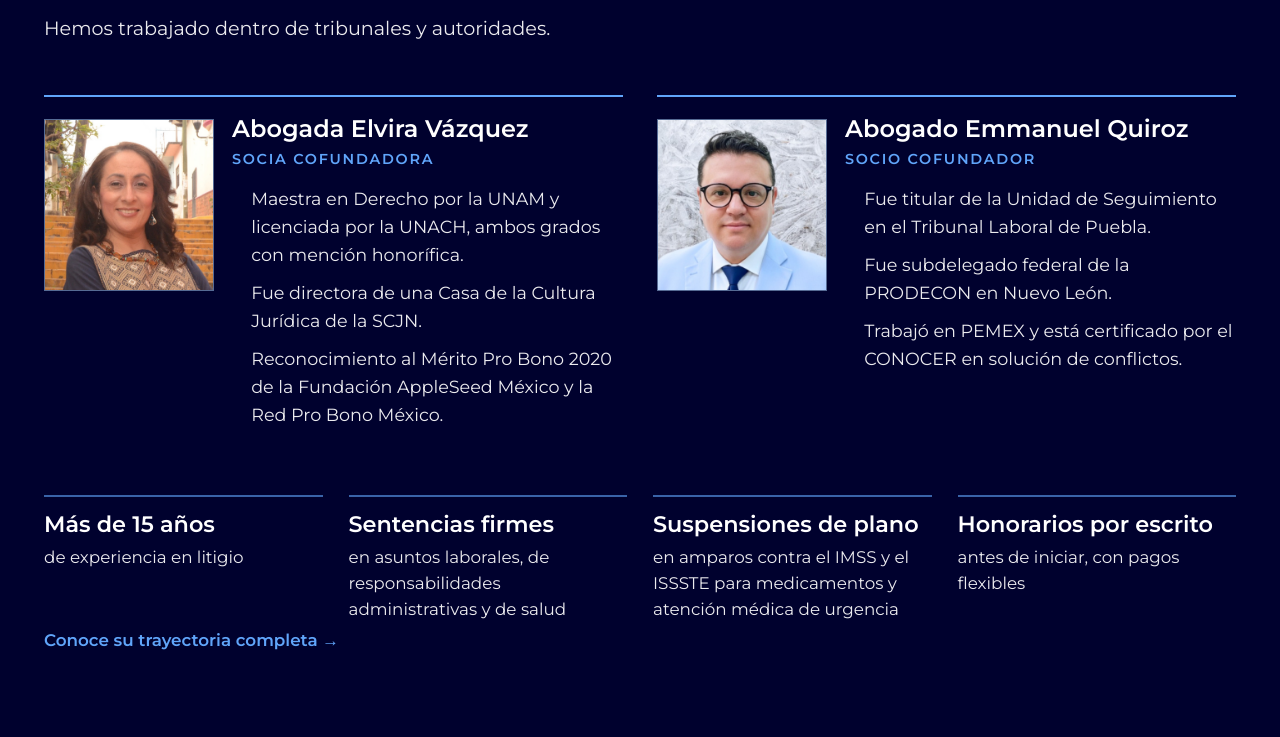
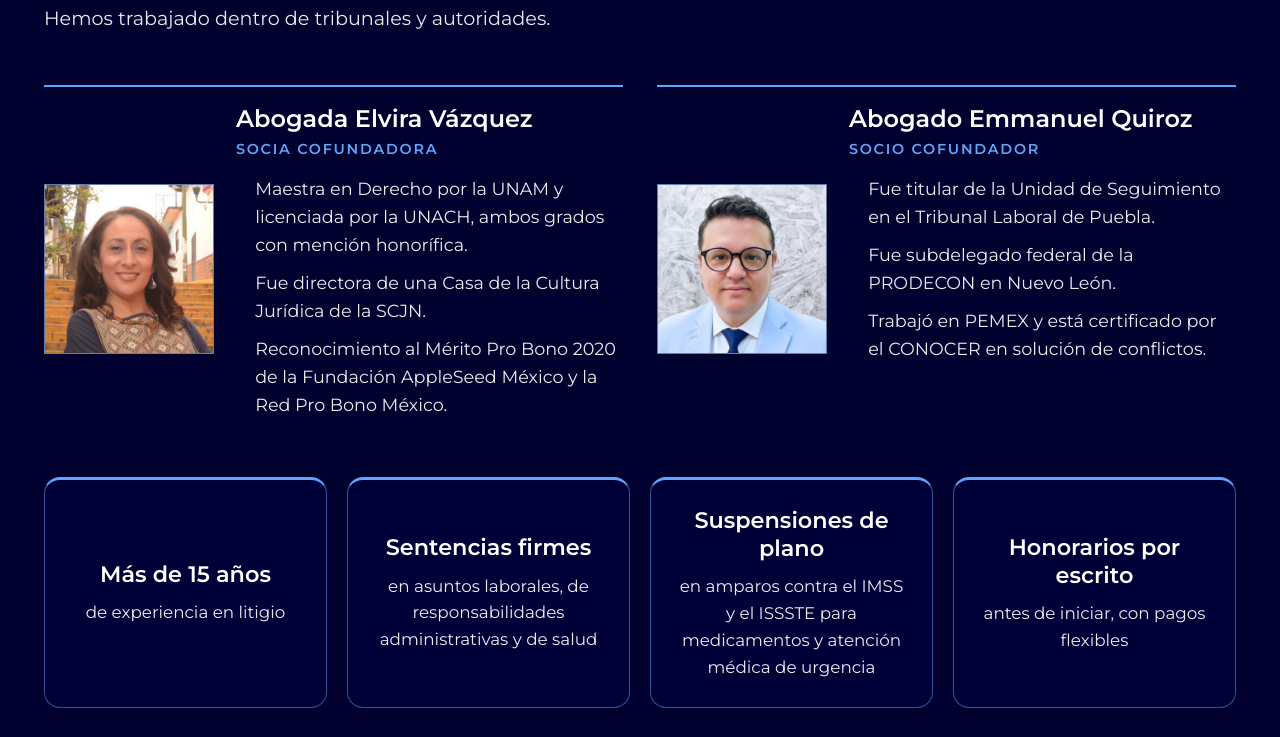
Before and after one commit to dignitasabogacia/web, a plain HTML site: page index.html in a window 1280 px wide. Shown: the part 1862-2599 px from the top of the page. Drawn offline with Linux system fonts and the light colour scheme.

Commit message:
Add files via upload

```diff
--- a/css/rediseno.css
+++ b/css/rediseno.css
@@ -91,25 +91,29 @@ body:not(.rd-corre) #inicio h1.rd-marca{animation:trazo 1.1s cubic-bezier(.22,1,
 .rd-res .res-barra{display:none}
 
 /* ---------- Equipo ---------- */
-.rd-eq{background:var(--rd-az1);padding:100px 0}
+.rd-eq{background:var(--rd-az1);padding:90px 0 56px}
 .rd-eq-g{display:grid;grid-template-columns:repeat(auto-fit,minmax(min(360px,100%),1fr));gap:34px;margin-top:50px}
-.rd-eqc{display:grid;grid-template-columns:1fr;gap:18px;border-top:2px solid var(--rd-acento);padding-top:22px;align-items:start}
+.rd-eqc{display:grid;grid-template-columns:1fr;gap:18px;border-top:2px solid var(--rd-acento);padding-top:22px;align-items:stretch}
 .rd-eqc>*{min-width:0}
-@media(min-width:560px){.rd-eqc{grid-template-columns:170px 1fr}}
-.rd-eqc-foto{display:block;width:170px;max-width:100%;overflow:hidden;line-height:0;border:1px solid rgba(143,179,217,.6);background:var(--rd-az1)}
-.rd-eqc-foto img{border:0;padding:0;width:100%;max-width:none;height:170px;display:block;object-fit:cover;object-position:50% 18%}
-.rd-eqc-foto:hover img,.rd-eqc-foto:focus-visible img{transform:scale(1.07)}
+@media(min-width:560px){.rd-eqc{grid-template-columns:170px 1fr;gap:22px}}
+/* La foto ocupa la altura del texto y queda centrada en el medio, a un lado del texto */
+.rd-eqc-foto{display:flex;align-items:center;justify-content:center;width:100%;line-height:0}
+@media(min-width:560px){.rd-eqc-foto{width:170px}}
+.rd-eqc-foto img{border:1px solid rgba(143,179,217,.7);padding:0;width:170px;max-width:100%;height:170px;display:block;object-fit:cover;object-position:50% 18%;background:var(--rd-az1)}
+.rd-eqc-foto:hover img,.rd-eqc-foto:focus-visible img{transform:scale(1.06)}
+@media(max-width:559px){.rd-eqc h3,.rd-eqc .rol{text-align:center}}
 .rd-eqc h3{font-family:"Montserrat",sans-serif;font-weight:700;font-size:1.5rem!important;line-height:1.2;color:#fff;margin-top:-.15em}
 .rd-eqc .rol{color:var(--rd-acento);font-size:.9rem;font-weight:700;letter-spacing:.12em;text-transform:uppercase;margin-top:.3rem}
 .rd-eqc ul{padding-left:1.2rem;color:var(--rd-texto);font-size:1.1rem;line-height:1.6;margin-top:.9rem}
 .rd-eqc li{margin-bottom:.6rem}
-.rd-pruebas{display:grid;grid-template-columns:repeat(auto-fit,minmax(min(240px,100%),1fr));gap:26px;margin-top:56px}
-.rd-prueba{border-top:2px solid rgba(96,165,250,.6);padding-top:14px}
-.rd-prueba b{display:block;font-weight:700;font-size:1.4rem;color:#fff;line-height:1.2}
-.rd-prueba span{display:block;color:var(--rd-texto);font-size:1.05rem;line-height:1.55;margin-top:.4rem}
+.rd-pruebas{display:grid;grid-template-columns:repeat(auto-fit,minmax(min(240px,100%),1fr));gap:20px;margin-top:48px}
+.rd-prueba{border:1px solid rgba(96,165,250,.5);border-top:3px solid var(--rd-acento);border-radius:1rem;padding:26px 22px;text-align:center;background:rgba(0,1,78,.35);display:flex;flex-direction:column;align-items:center;justify-content:center}
+.rd-prueba b{display:block;font-weight:700;font-size:1.4rem;color:#fff;line-height:1.25}
+.rd-prueba span{display:block;color:var(--rd-texto);font-size:1.05rem;line-height:1.6;margin-top:.7rem}
+.rd-eq .rd-wrap>p:last-child{text-align:center;margin-top:2rem}
 
 /* ---------- Situaciones ---------- */
-.rd-sit{background:linear-gradient(180deg,#00012E 0,#00014E 160px,#00014E calc(100% - 160px),#091525 100%);padding:100px 0}
+.rd-sit{background:linear-gradient(180deg,#00012E 0,#00014E 160px,#00014E calc(100% - 160px),#091525 100%);padding:56px 0 100px}
 .rd-cap{display:grid;grid-template-columns:1fr;gap:16px;margin-top:50px}
 @media(min-width:760px){.rd-cap{grid-template-columns:repeat(2,1fr)}.rd-cap>div:last-child{grid-column:1/-1}}
 @media(min-width:1120px){.rd-cap{grid-template-columns:repeat(6,1fr)}.rd-cap>div{grid-column:span 2}.rd-cap>div:nth-child(4),.rd-cap>div:nth-child(5){grid-column:span 3}}
@@ -168,6 +172,11 @@ body:not(.rd-corre) #inicio h1.rd-marca{animation:trazo 1.1s cubic-bezier(.22,1,
 .rd-chips a::after,.rd-res .res-controles button::after{content:"";position:absolute;top:0;left:-30%;width:30%;height:100%;pointer-events:none;background:linear-gradient(100deg,transparent,rgba(255,255,255,.42),transparent);transform:skewX(-20deg) translateX(-250%);animation:destello 6s ease-in-out infinite}
 .rd-chips a:nth-child(2n)::after{animation-delay:.6s}.rd-chips a:nth-child(3n)::after{animation-delay:1.2s}
 
+/* ---------- Pie de la portada: menos espacio al final y WhatsApp en verde, como Facebook (azul) e Instagram (rojo) ---------- */
+@media (min-width:768px){footer.py-16{padding-bottom:5.5rem}}
+footer a[aria-label="WhatsApp"]{background:rgba(34,197,94,.18);border-color:rgba(34,197,94,.6);color:#4ADE80}
+footer a[aria-label="WhatsApp"]:hover{background:#16A34A;border-color:#16A34A;color:#fff}
+
 /* ---------- Pantallas angostas: texto grande y cómodo ---------- */
 @media(max-width:640px){
   .rd-wrap{padding:0 20px}
```
